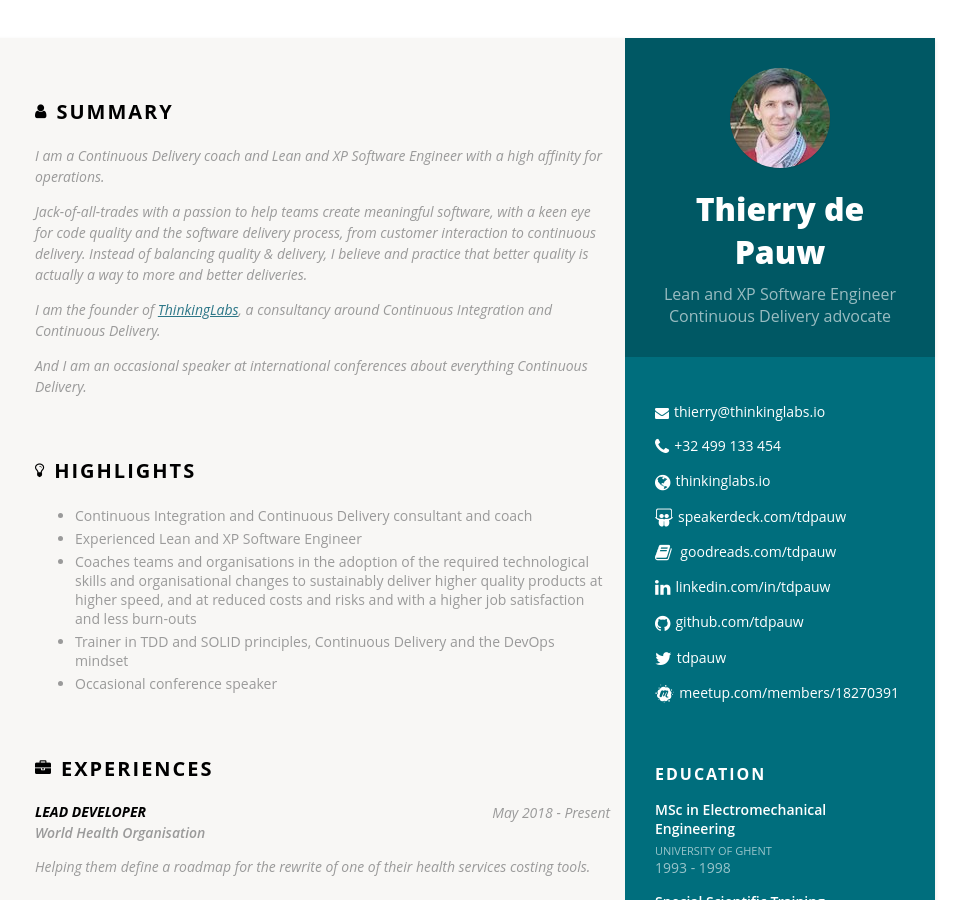
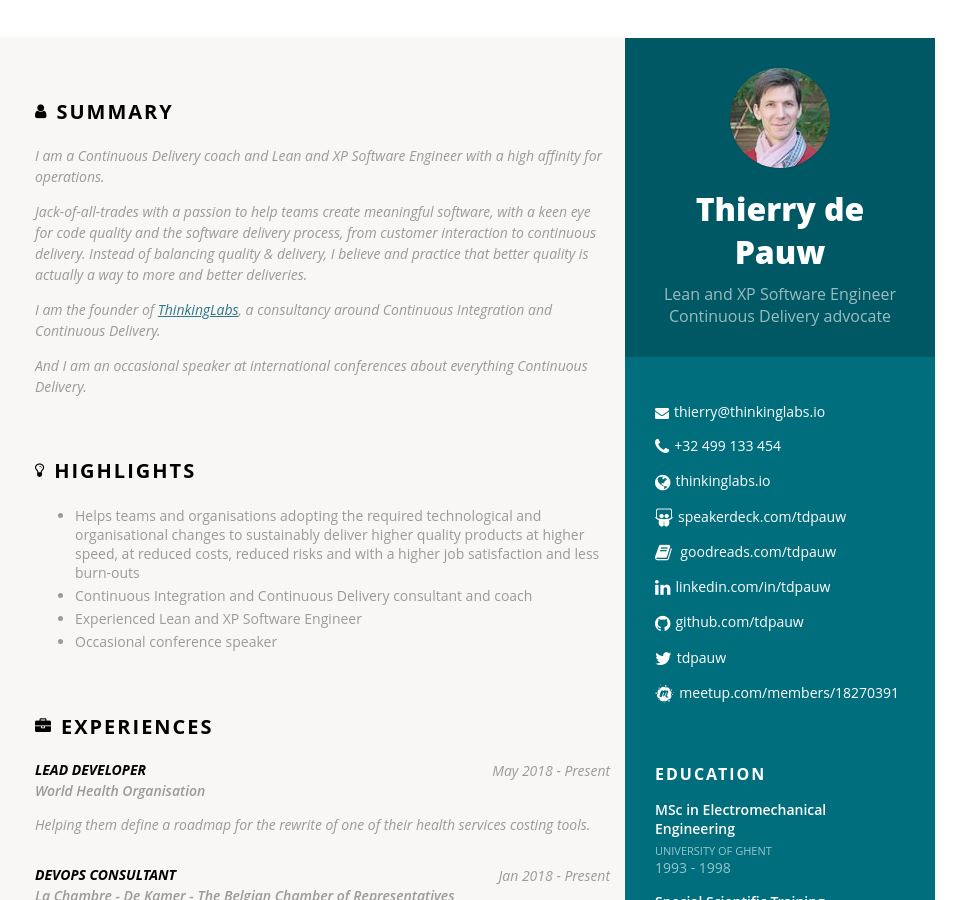
Before and after one commit to tdpauw/tdpauw.github.io, a Jekyll site: the page built from index.html, in a window 1280 px wide and 900 px high. Shown: the whole window, without its empty margins (185-1151 px from the left). Built offline with Jekyll 4.4.1, drawn with Linux system fonts in a browser that asks for light colours.

Commit message:
removing training from highlights and move adoption of tech and org changes at the top of highlights

```diff
--- a/_data/cv.yml
+++ b/_data/cv.yml
@@ -229,10 +229,9 @@ summary: |
   And I am an occasional speaker at international conferences about everything Continuous Delivery.
 
 highlights: |
+  - Helps teams and organisations adopting the required technological and organisational changes to sustainably deliver higher quality products at higher speed, at reduced costs, reduced risks and with a higher job satisfaction and less burn-outs
   - Continuous Integration and Continuous Delivery consultant and coach
   - Experienced Lean and XP Software Engineer
-  - Coaches teams and organisations in the adoption of the required technological skills and organisational changes to sustainably deliver higher quality products at higher speed, and at reduced costs and  risks and with a higher job satisfaction and less burn-outs
-  - Trainer in TDD and SOLID principles, Continuous Delivery and the DevOps mindset
   - Occasional conference speaker
 
 experiences:
```
